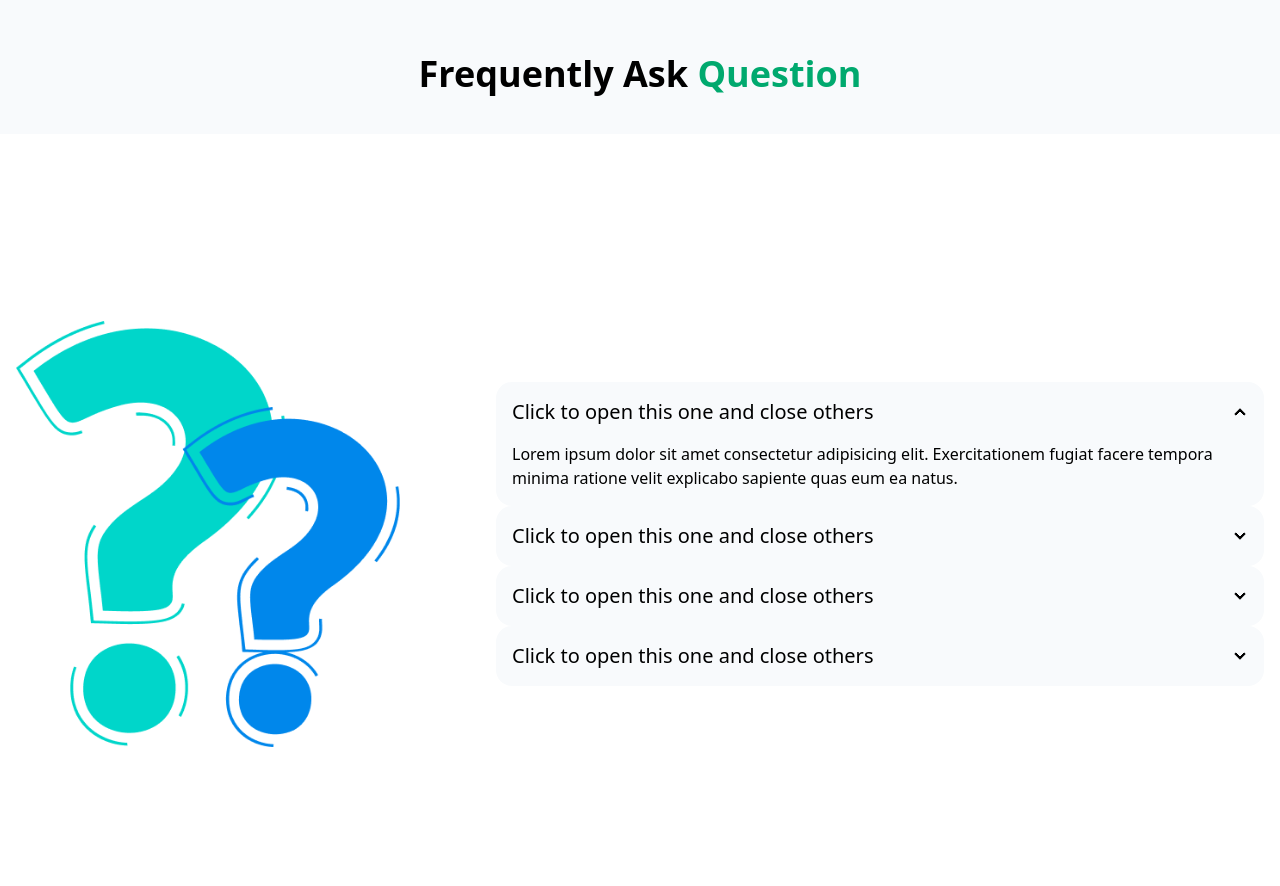
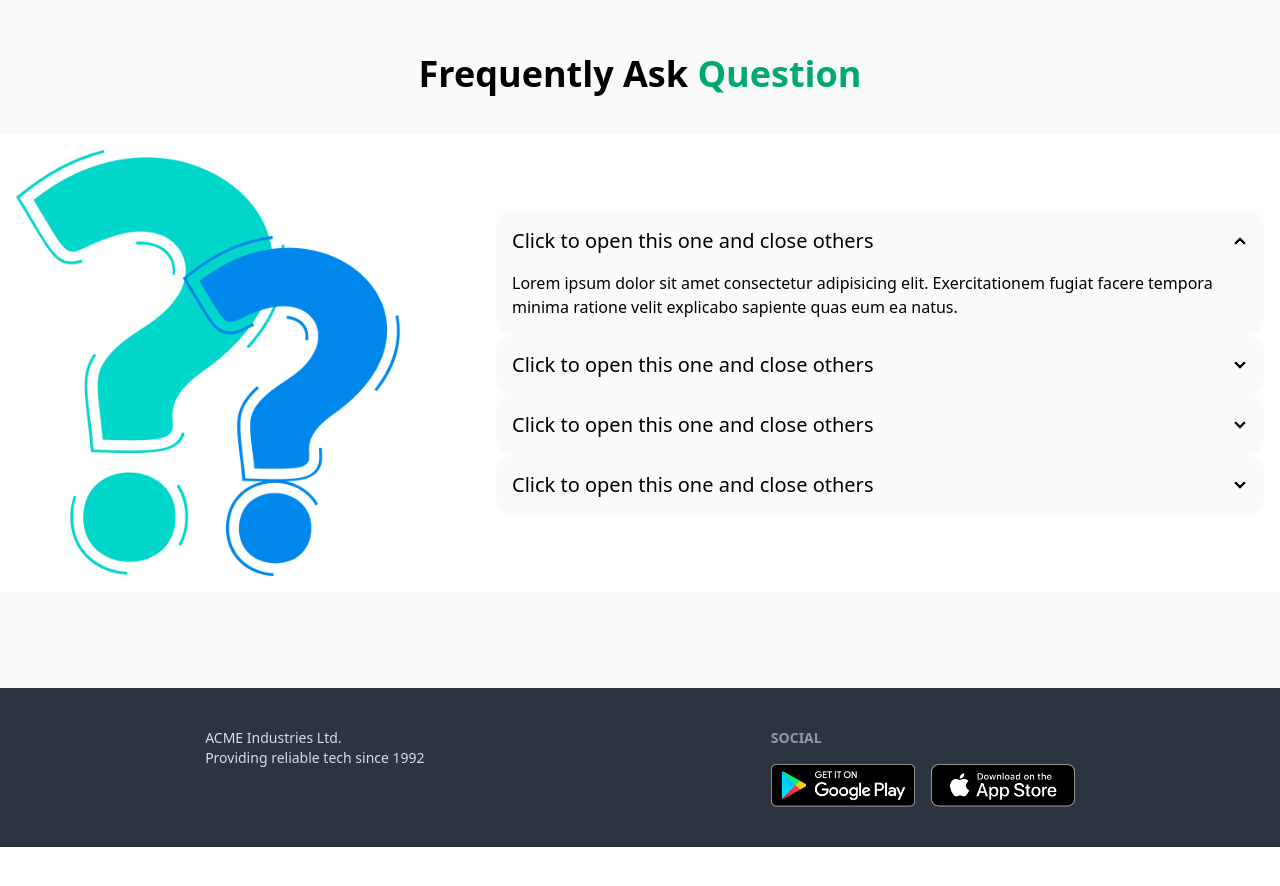
Before and after one commit to nahidul13/Bike-shop, a plain HTML site: page index.html in a window 1280 px wide. Shown: the part 1940-2826 px from the top of the page. After the commit the page ends 2787 px from the top, so only its background shows below. Drawn offline with nearby package versions, Linux system fonts and the light colour scheme.

Commit message:
add footer section

```diff
--- a/index.html
+++ b/index.html
@@ -315,7 +315,7 @@
                 </span>
             </h3>
             <!-- hero contains daisyui -->
-            <div class="hero bg-white min-h-screen">
+            <div class="hero bg-white ">
                 <div class="hero-content flex-col lg:gap-24 lg:flex-row">
                     <img src="images/others/faq.png" class="w-4/5 lg:max-w-sm rounded-lg border-green-600" />
                     <!-- use accordian  -->
@@ -365,8 +365,30 @@
             </div>
         </section>
     </main>
+    <!-- footer part -->
+    <footer class="footer bg-neutral text-neutral-content p-10 mt-24 lg:flex lg:justify-around">
 
+        <aside>
 
+            <p>
+                ACME Industries Ltd.
+                <br />
+                Providing reliable tech since 1992
+            </p>
+        </aside>
+        <nav>
+            <h6 class="footer-title">Social</h6>
+            <div class="grid grid-flow-col gap-4">
+                <a>
+                    <img class="w-36" src="images/others/android.png" alt="">
+                </a>
+                <a>
+                    <img class="w-36" src="images/others/ios.png" alt="">
+                </a>
+
+            </div>
+        </nav>
+    </footer>
 </body>
 
 </html>
```
